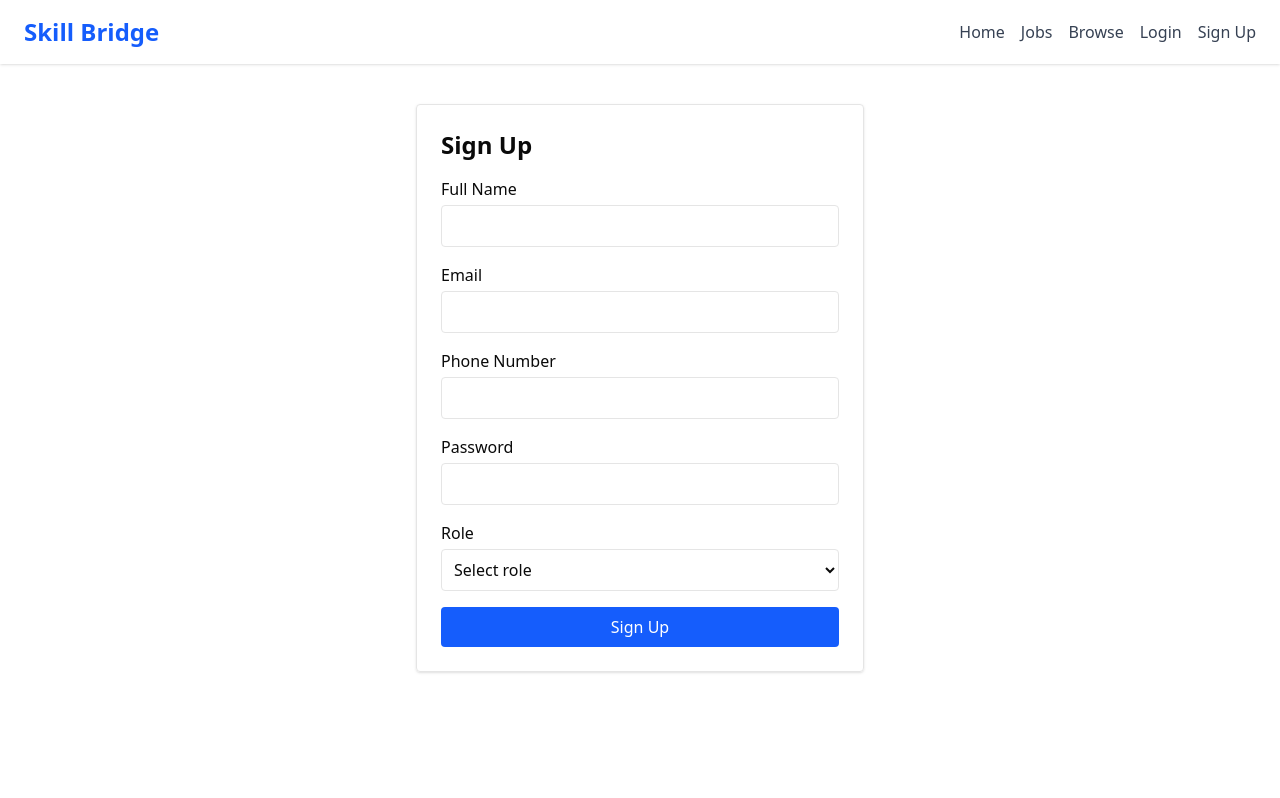
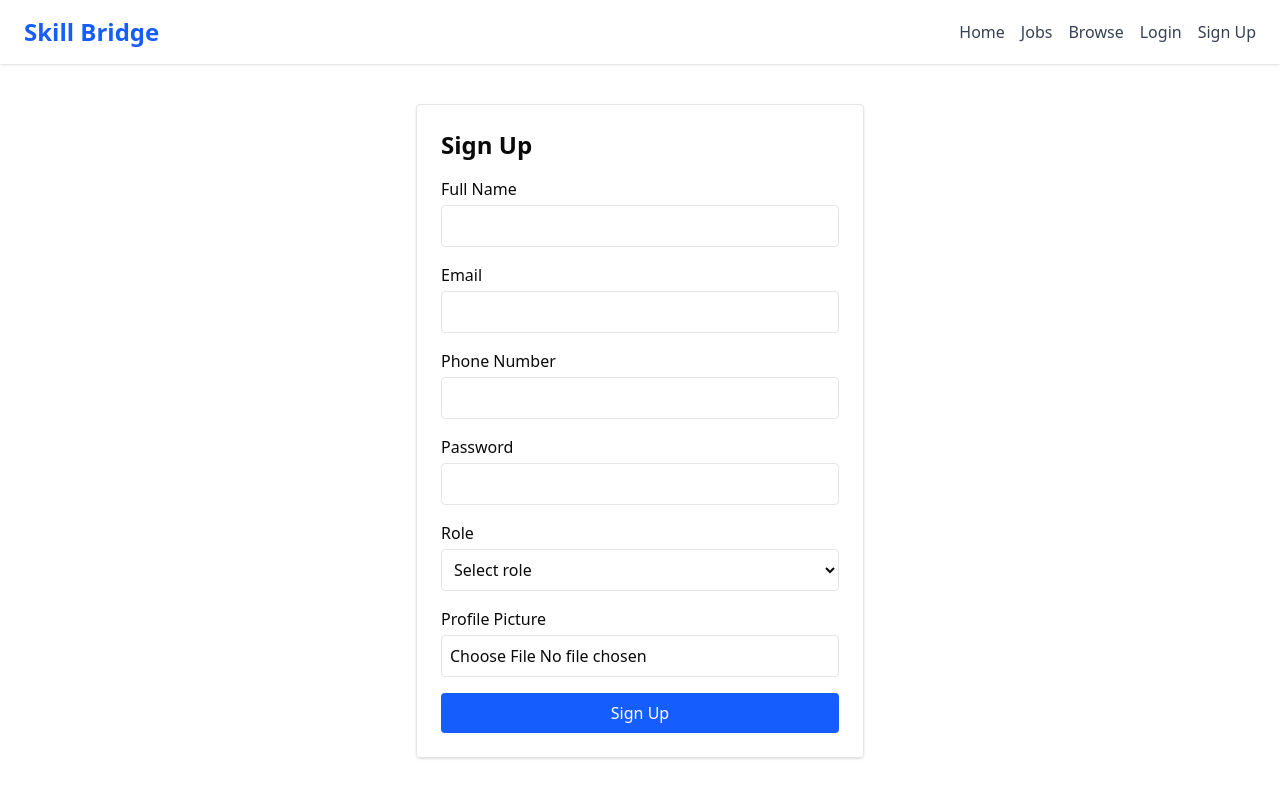
Before and after one commit to MaimoonHossain/skill-bridge-frontend, a Next.js app: page /signup in a window 1280 px wide. Built offline with nearby package versions, Linux system fonts and the light colour scheme; no server answers.

Commit message:
register profile photo upload functionality done

```diff
--- a/src/app/(auth)/signup/page.tsx
+++ b/src/app/(auth)/signup/page.tsx
@@ -14,6 +14,7 @@ const schema = z.object({
   phoneNumber: z.string().min(5, "Phone number is required"),
   password: z.string().min(6, "Password must be at least 6 characters"),
   role: z.string().min(1, "Role is required"),
+  profilePhoto: z.any().optional(), // Accept file or undefined
 });
 
 type FormData = z.infer<typeof schema>;
@@ -34,8 +35,23 @@ export default function SignUpPage() {
   const onSubmit = async (data: FormData) => {
     setLoading(true);
     setServerError("");
+
     try {
-      const res = await axiosInstance.post("user/register", data);
+      const formData = new FormData();
+      formData.append("fullName", data.fullName);
+      formData.append("email", data.email);
+      formData.append("phoneNumber", data.phoneNumber);
+      formData.append("password", data.password);
+      formData.append("role", data.role);
+
+      if (data.profilePhoto?.[0]) {
+        formData.append("profilePhoto", data.profilePhoto[0]);
+      }
+
+      const res = await axiosInstance.post("user/register", formData, {
+        headers: { "Content-Type": "multipart/form-data" },
+      });
+
       if (res.data.success) {
         toast.success("Registration successful! Redirecting to login...");
         router.push("/login");
@@ -50,7 +66,11 @@ export default function SignUpPage() {
   return (
     <div className='max-w-md mx-auto mt-10 p-6 border rounded shadow'>
       <h1 className='text-2xl font-bold mb-4'>Sign Up</h1>
-      <form onSubmit={handleSubmit(onSubmit)} className='space-y-4'>
+      <form
+        onSubmit={handleSubmit(onSubmit)}
+        className='space-y-4'
+        encType='multipart/form-data'
+      >
         <div>
           <label className='block mb-1'>Full Name</label>
           <input
@@ -61,17 +81,19 @@ export default function SignUpPage() {
             <p className='text-red-500 text-sm'>{errors.fullName.message}</p>
           )}
         </div>
+
         <div>
           <label className='block mb-1'>Email</label>
           <input
+            type='email'
             {...register("email")}
-            type='email'
             className='w-full border p-2 rounded'
           />
           {errors.email && (
             <p className='text-red-500 text-sm'>{errors.email.message}</p>
           )}
         </div>
+
         <div>
           <label className='block mb-1'>Phone Number</label>
           <input
@@ -82,17 +104,19 @@ export default function SignUpPage() {
             <p className='text-red-500 text-sm'>{errors.phoneNumber.message}</p>
           )}
         </div>
+
         <div>
           <label className='block mb-1'>Password</label>
           <input
+            type='password'
             {...register("password")}
-            type='password'
             className='w-full border p-2 rounded'
           />
           {errors.password && (
             <p className='text-red-500 text-sm'>{errors.password.message}</p>
           )}
         </div>
+
         <div>
           <label className='block mb-1'>Role</label>
           <select {...register("role")} className='w-full border p-2 rounded'>
@@ -104,7 +128,19 @@ export default function SignUpPage() {
             <p className='text-red-500 text-sm'>{errors.role.message}</p>
           )}
         </div>
+
+        <div>
+          <label className='block mb-1'>Profile Picture</label>
+          <input
+            type='file'
+            accept='image/*'
+            {...register("profilePhoto")}
+            className='w-full border p-2 rounded'
+          />
+        </div>
+
         {serverError && <p className='text-red-500 text-sm'>{serverError}</p>}
+
         <button
           type='submit'
           disabled={loading}
```
